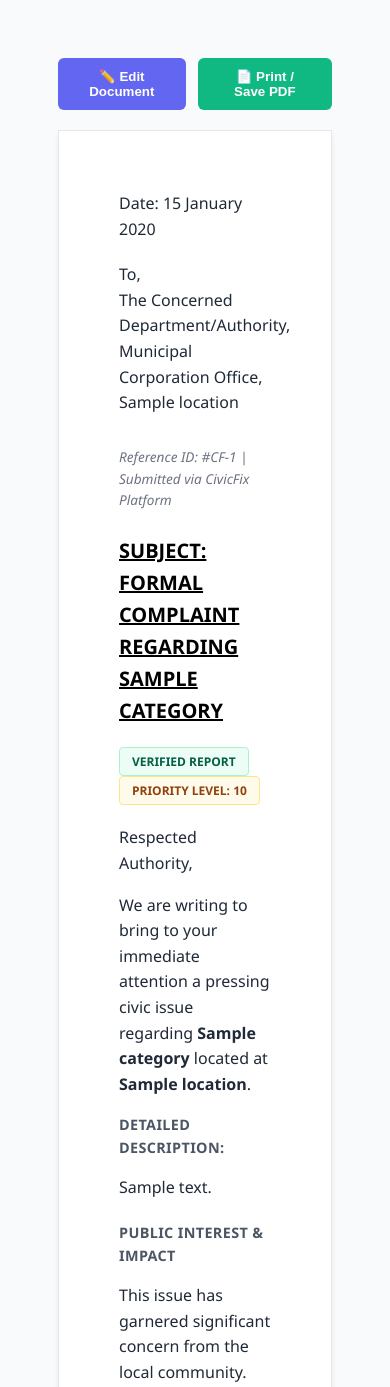
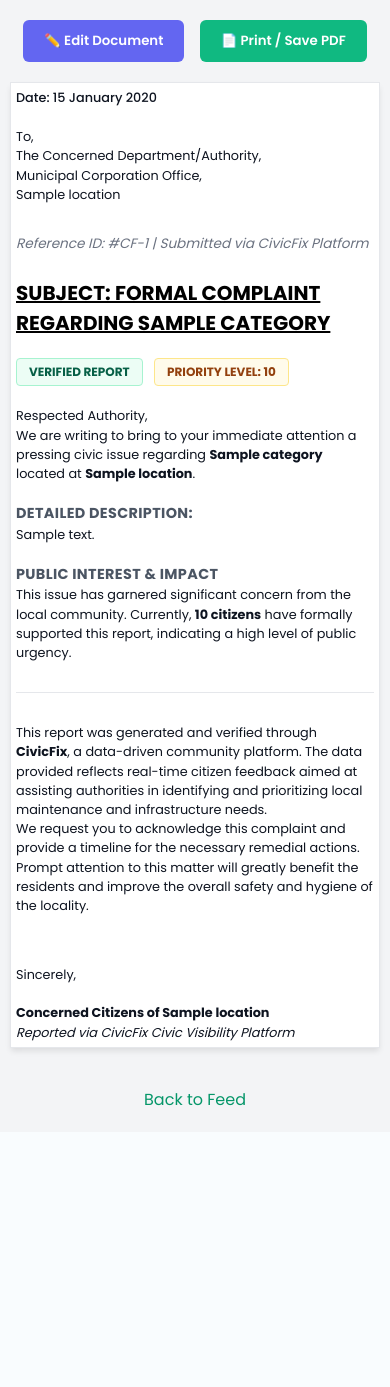
Before and after one commit to atharva7471/CivicFix, a Flask app: template templates/export_issue.html in a window 390 px wide. Shown: the top 1387 px of the page. After the commit the page ends 1106 px from the top, so only its background shows below. Run offline with Flask 3, Linux system fonts and the light colour scheme; the template is opened without the code that fills it: most values are stand-ins (such as "Sample title", 1, 10 or a date in 2020).

Commit message:
Changes in export problem

```diff
--- a/templates/export_issue.html
+++ b/templates/export_issue.html
@@ -4,15 +4,9 @@
     <meta charset="UTF-8">
     <title>Civic Complaint – CivicFix</title>
     <meta name="viewport" content="width=device-width, initial-scale=1.0">
+    <link rel="stylesheet"
+    href="{{ url_for('static', filename='css/base.css') }}">
     <style>
-        body {
-            font-family: "Segoe UI", Arial, sans-serif;
-            padding: 50px;
-            line-height: 1.6;
-            color: #1f2937;
-            background: #f9fafb;
-        }
-
         /* Paper-like container */
         .page-container {
             max-width: 800px;
@@ -60,6 +54,7 @@
             font-weight: bold;
             display: block;
             font-size: 0.9rem;
+            margin-top: 20px;
             color: #4b5563;
             text-transform: uppercase;
             letter-spacing: 0.025em;
@@ -91,9 +86,9 @@
 
         /* UI Elements */
         .actions {
-            max-width: 800px;
-            margin: 0 auto 20px auto;
+            margin: 20px;
             display: flex;
+            justify-content: space-evenly;
             gap: 12px;
         }
 
@@ -127,6 +122,13 @@
             body { padding: 0; background: white; }
             .page-container { box-shadow: none; border: none; width: 100%; max-width: 100%; padding: 20px; }
             .actions { display: none; }
+        }
+        @media (max-width: 640px) {
+            .page-container {
+                margin: 10px;
+                padding: 5px;
+                font-size: 0.8rem;
+            }
         }
     </style>
 </head>
```
Also changed, not shown: README.md.
